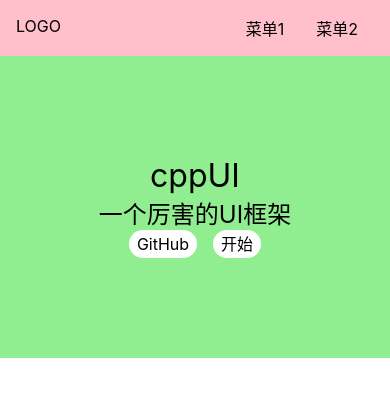
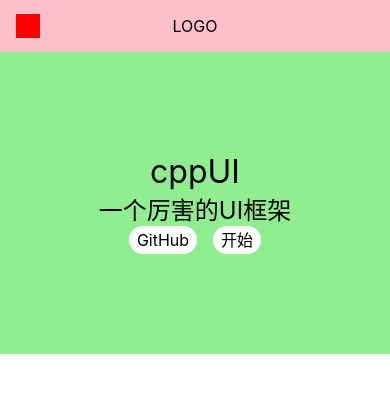
Before and after one commit to wsmnnmm/CPP-UI, a Vue app: page / in a window 390 px wide. Shown: the top 396 px of the page. Built offline with nearby package versions, Linux system fonts and the light colour scheme.

Commit message:
让topnav 是响应式

```diff
--- a/src/components/Topnav.vue
+++ b/src/components/Topnav.vue
@@ -5,6 +5,7 @@
       <li>菜单1</li>
       <li>菜单2</li>
     </ul>
+    <span class="toggleAside"></span>
   </div>
 </template>
 <script lang="ts">
@@ -38,5 +39,23 @@
       margin: 0 1em;
     }
   }
+  > .toggleAside {
+    display: inline-block;
+    width: 24px;
+    height: 24px;
+    background: red;
+    position: absolute;
+    left: 16px;
+    top: 50%;
+    transform: translateY(-50%);
+  }
+  @media (max-width: 500px) {
+    > .menu {
+      display: none;
+    }
+    > .logo {
+      margin: 0 auto;
+    }
+  }
 }
 </style>
```
